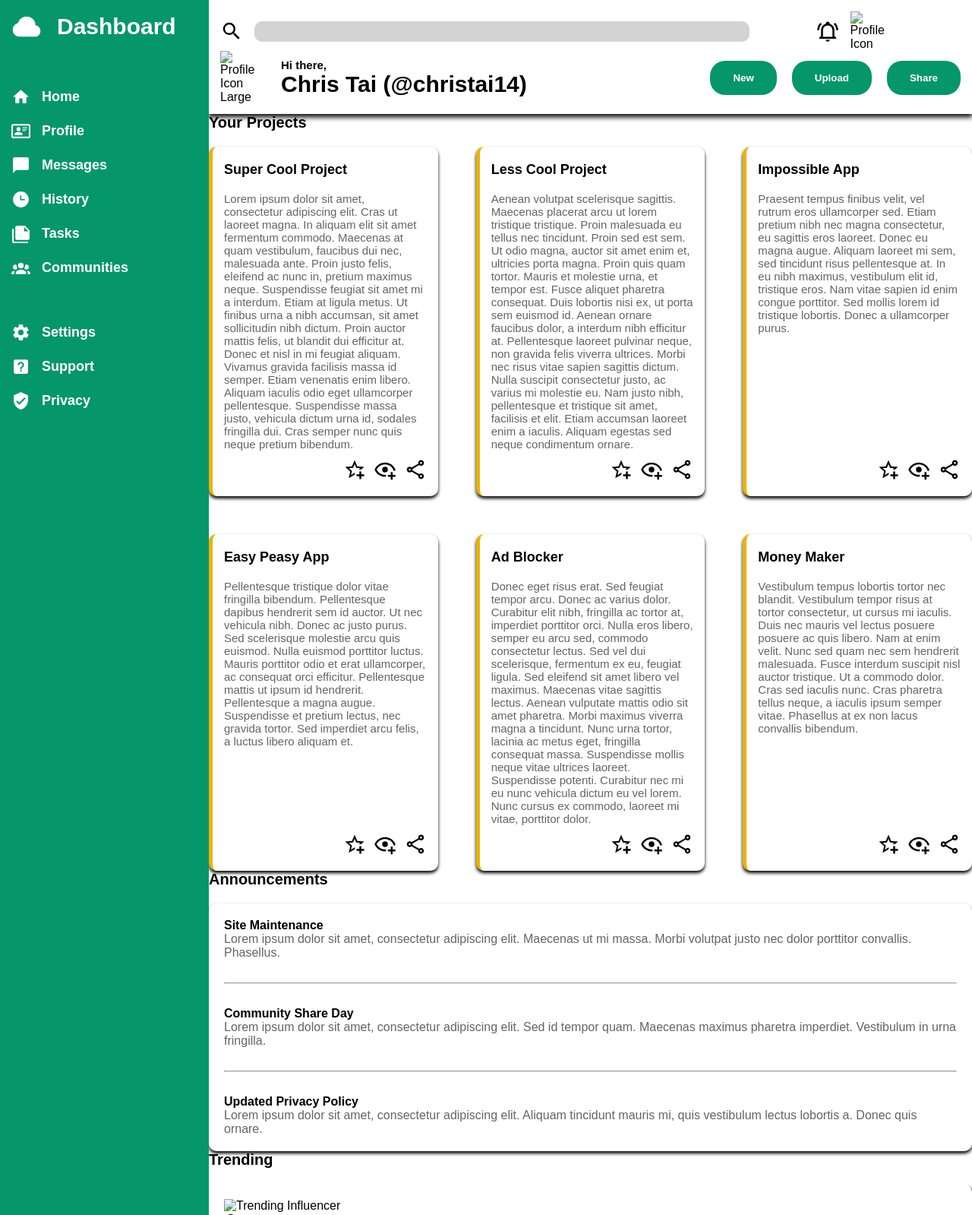
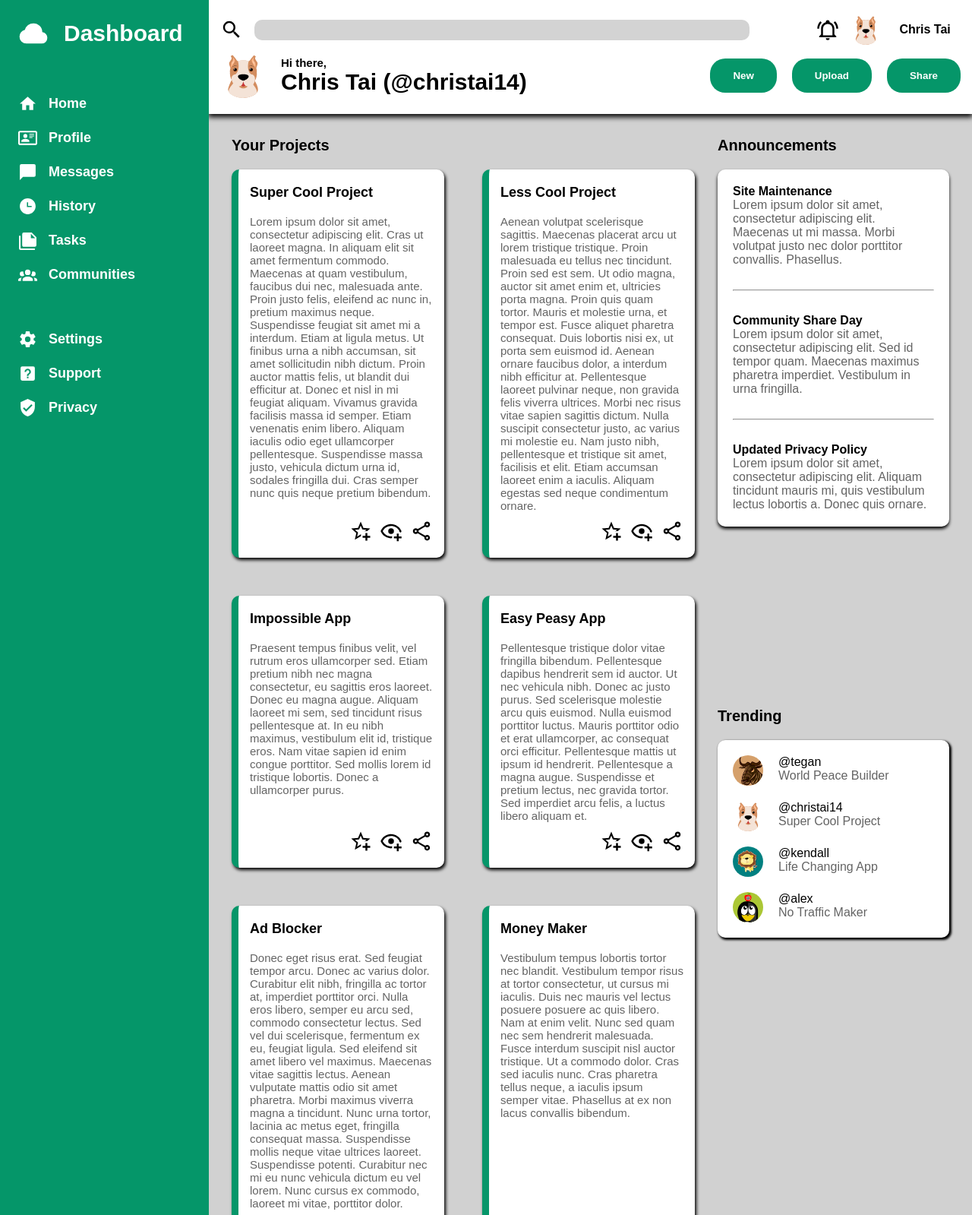
Before and after one commit to christopherctai/admin-dashboard, a plain HTML site: page index.html in a window 1280 px wide. Shown: the top 1599 px of the page at 76% size. Drawn offline with Linux system fonts and the light colour scheme.

Commit message:
Add final pictures

```diff
--- a/index.html
+++ b/index.html
@@ -63,11 +63,11 @@
                 </form>
             </div>
             <img src="images/bell-ring.svg" alt="Notification Icon" class="notification-icon">
-            <img src="" alt="Profile Icon" class="profile-icon">
-            <div class="profile"></div>
+            <img src="images/profile_pictures/dog.svg" alt="Profile Icon" class="profile-icon">
+            <div class="profile">Chris Tai</div>
         </div>
         <div class="header-two">
-            <img src="" alt="Profile Icon Large" class="profile-icon-large">
+            <img src="images/profile_pictures/dog.svg" alt="Profile Icon Large" class="profile-icon-large">
             <div class="greeting">
                 <div class="greeting-top">Hi there,</div>
                 <div class="greeting-bottom">Chris Tai (@christai14)</div>
@@ -173,28 +173,36 @@
         <div class="trending">
             <div class="section-title">Trending</div>
             <div class="trending-content">
-                <div class="influencer">
-                    <img src="" alt="Trending Influencer" class="profile-icon">
+                <div class="influencer clickable">
+                    <img src="images/profile_pictures/gnu.svg" alt="Trending Influencer" class="profile-icon">
+                    <div class="influencer-info">
                         <div class="username">@tegan</div>
                         <div class="bio">World Peace Builder</div>
                     </div>
-                <div class="influencer">
-                    <img src="" alt="Trending Influencer" class="profile-icon">
+                </div>
+                <div class="influencer clickable">
+                    <img src="images/profile_pictures/dog.svg" alt="Trending Influencer" class="profile-icon">
+                    <div class="influencer-info">
                         <div class="username">@christai14</div>
                         <div class="bio">Super Cool Project</div>
                     </div>
-                <div class="influencer">
-                    <img src="" alt="Trending Influencer" class="profile-icon">
+                </div>
+                <div class="influencer clickable">
+                    <img src="images/profile_pictures/lion.svg" alt="Trending Influencer" class="profile-icon">
+                    <div class="influencer-info">
                         <div class="username">@kendall</div>
                         <div class="bio">Life Changing App</div>
                     </div>
-                <div class="influencer">
-                    <img src="" alt="Trending Influencer" class="profile-icon">
+                </div>
+                <div class="influencer clickable">
+                    <img src="images/profile_pictures/penguin.svg" alt="Trending Influencer" class="profile-icon">
+                    <div class="influencer-info">
                         <div class="username">@alex</div>
                         <div class="bio">No Traffic Maker</div>
                     </div>
                 </div>
             </div>
         </div>
+    </div>
 </body>
 </html>
--- a/styles.css
+++ b/styles.css
@@ -32,7 +32,7 @@ body {
     color: white;
     background-color: #059669;
 
-    padding: 15px;
+    padding: 24px;
 }
 
 .sidebar-top {
@@ -41,6 +41,7 @@ body {
     justify-content: left;
     align-items: center;
 }
+
 .sidebar-content {
     display: grid;
     grid-template-columns: 1fr;
@@ -59,7 +60,6 @@ body {
     height: 40px;
     filter: invert(93%) sepia(7%) saturate(0%) hue-rotate(160deg) brightness(107%) contrast(106%);
 }
-
 
 .sidebar-title {
     font-size: 30px;
@@ -111,6 +111,11 @@ input[type="search"]:focus {
     border: 2px solid rgb(0, 130, 200);
 }
 
+.profile {
+    font-weight: 700;
+    justify-self: left;
+}
+
 .header-two {
     display: grid;
     grid-template-columns: 50px minmax(400px, 2fr) 1fr;
@@ -158,7 +163,17 @@ input[type="search"]:focus {
     font-weight: 700;
 }
 
-.
+.profile-icon {
+    border-radius: 50%;
+    width: 40px;
+    height: 40px;
+}
+
+.profile-icon-large {
+    border-radius: 50%;
+    width: 60px;
+    height: 60px;
+}
 
 .main-content {
     grid-row: 2 / 3;
@@ -194,10 +209,10 @@ input[type="search"]:focus {
     padding: 20px 15px;
 
     background-color: white;
-    box-shadow: 0 3px 4px black;
+    box-shadow: 2px 3px 4px black;
 
     border-radius: 10px;
-    border-left: 5px solid #eab308;
+    border-left: 9px solid #059669;
 
     display: grid;
     grid-template-rows: 30px 1fr 30px;
@@ -265,5 +280,15 @@ input[type="search"]:focus {
     padding: 20px;
 
     border-radius: 10px;
-    box-shadow: 1px 1px 1px black;
+    box-shadow: 2px 2px 3px 1px black;
 }
+
+
+.influencer {
+    display: flex;
+    gap: 20px;
+}
+
+.bio {
+    color: rgb(100, 100, 100);
+}
```
Lines whose indentation alone changed are shown as unchanged.
